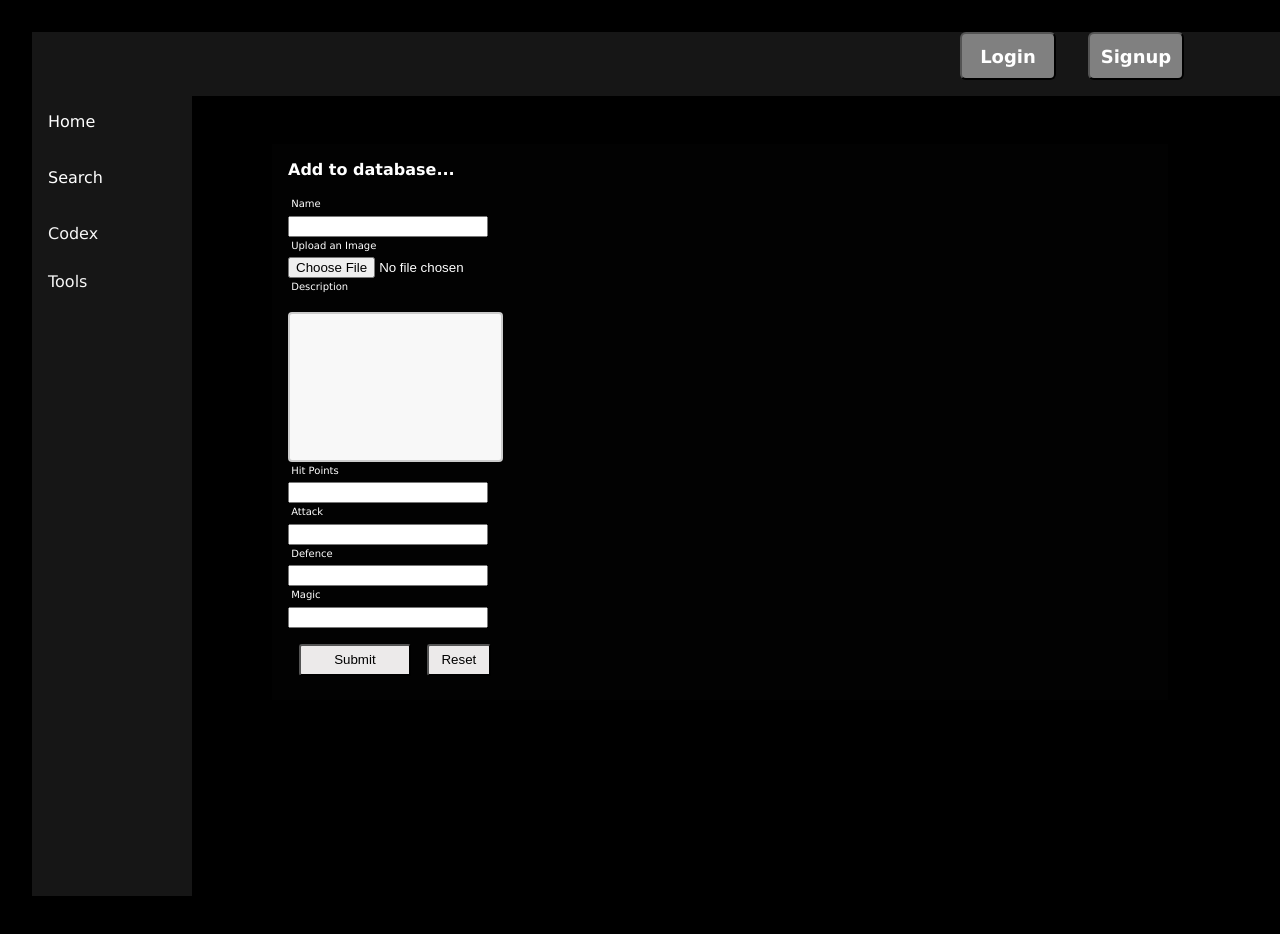
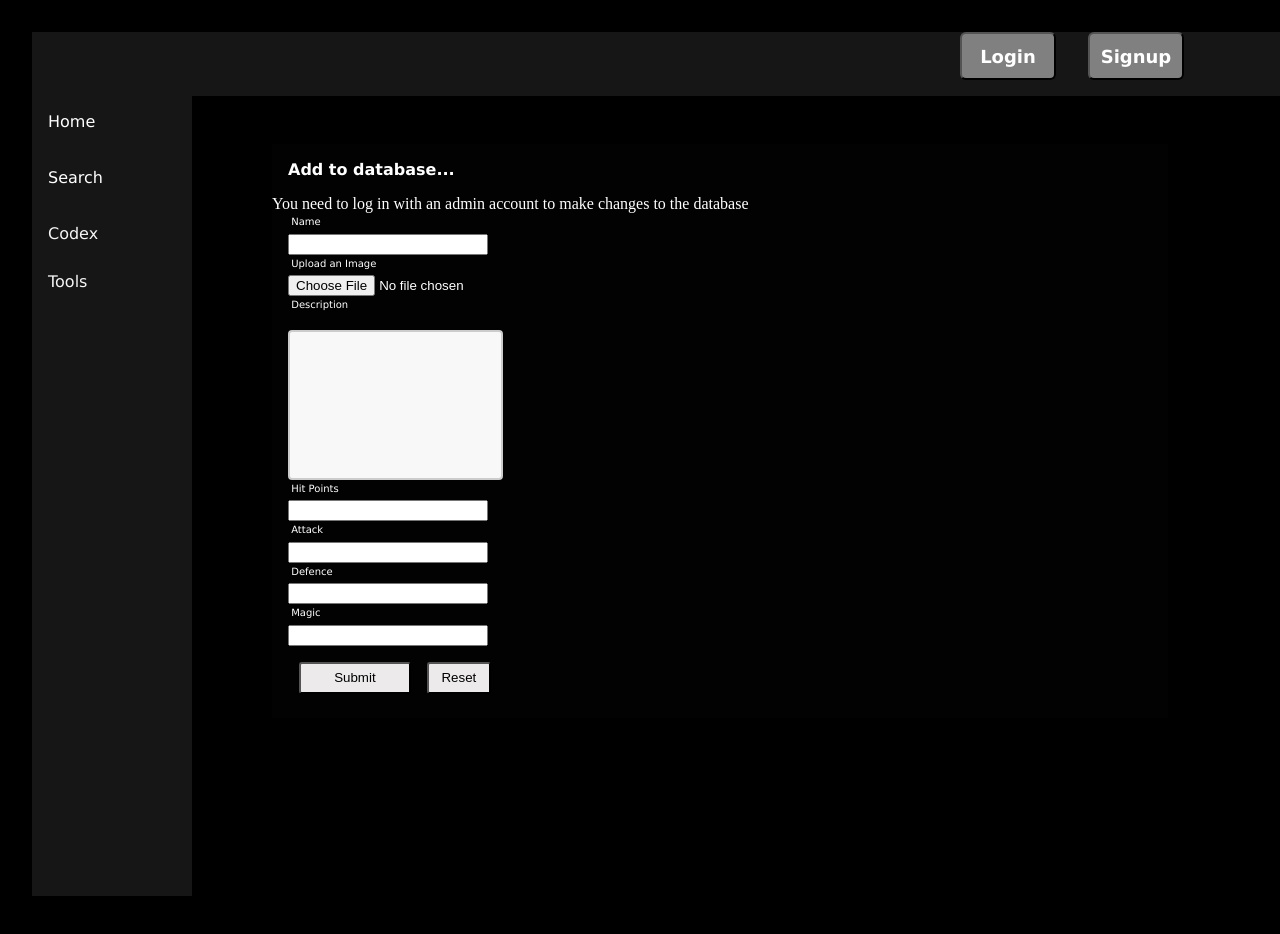
Before and after one commit to dnlstronge/monsters-db, a React (Create React App) app: page /tools in a window 1280 px wide. Shown: the top 934 px of the page. Built offline with nearby package versions, Linux system fonts and the light colour scheme.

Commit message:
[x] - add admin message

```diff
--- /dev/null
+++ b/src/Components/Admin/AdminMessage.tsx
@@ -0,0 +1,12 @@
+import React from 'react'
+import classes from "./AdminMessage.module.css"
+
+const AdminMessage = () => {
+  return (
+    <div className={classes.container}>
+        <p>You need to log in with an admin account to make changes to the database</p>
+    </div>
+  )
+}
+
+export default AdminMessage
--- a/src/Components/Tools/AddCreature.tsx
+++ b/src/Components/Tools/AddCreature.tsx
@@ -8,6 +8,7 @@ import postCreatureImage from "./Hooks/postCreatureImage"
 import { getDownloadURL, ref} from "firebase/storage";
 import { projectStorage } from "../../firebase/config";
 import { uploadBytes } from "firebase/storage";
+import AdminMessage from "../Admin/AdminMessage"
 
 
 
@@ -221,6 +222,7 @@ const AddCreature = () => {
             {postResponse.status === "failed" &&
             <PostFailure text={postResponse.message}/>}
             <h3 className={classes.heading}>Add to database...</h3>
+            <AdminMessage />
             <form onSubmit={handleSubmit}>
                 {/* Name */}
                 <section className={classes.formSection}>
```
Also changed, not shown: src/Components/Admin/AdminMessage.module.css (added).
